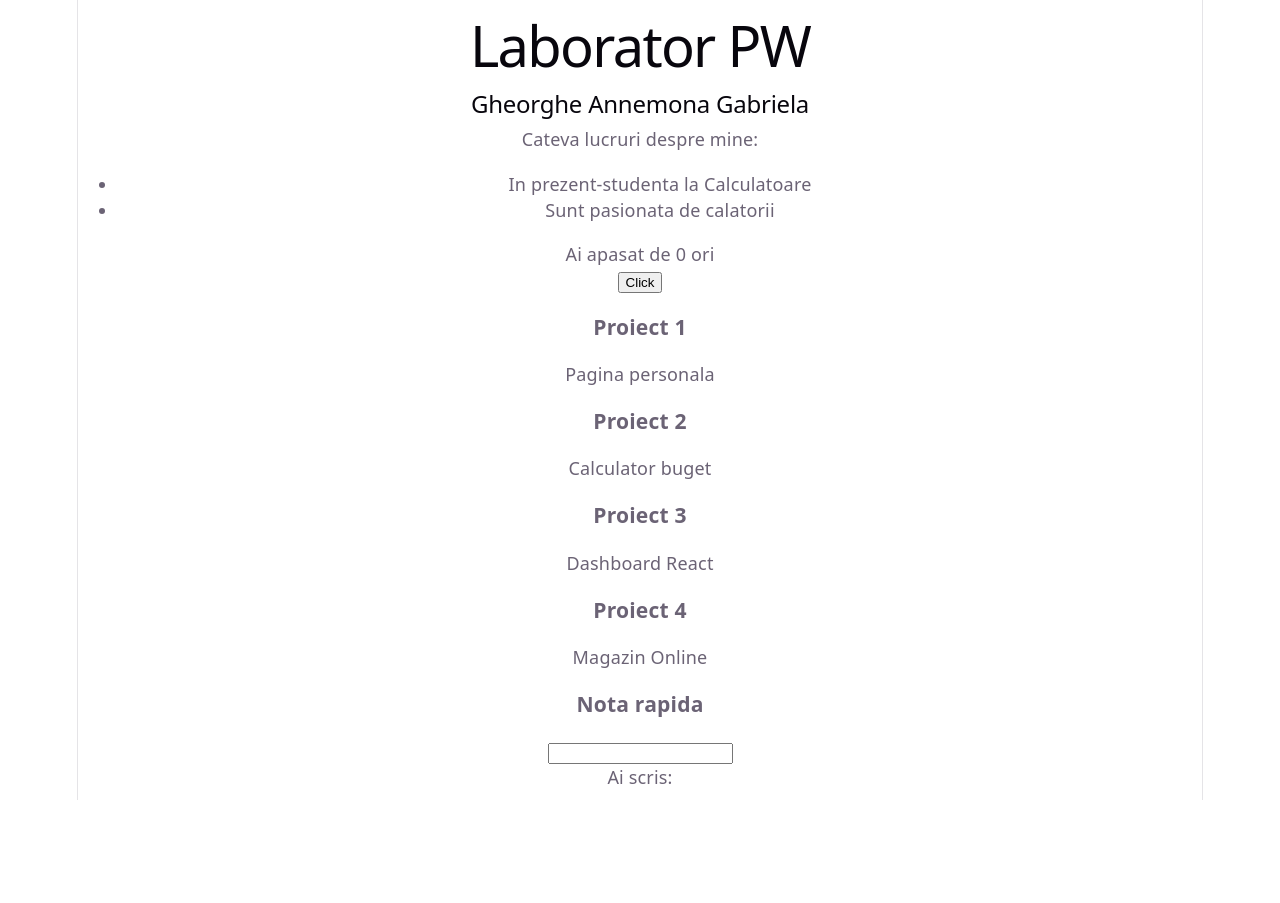
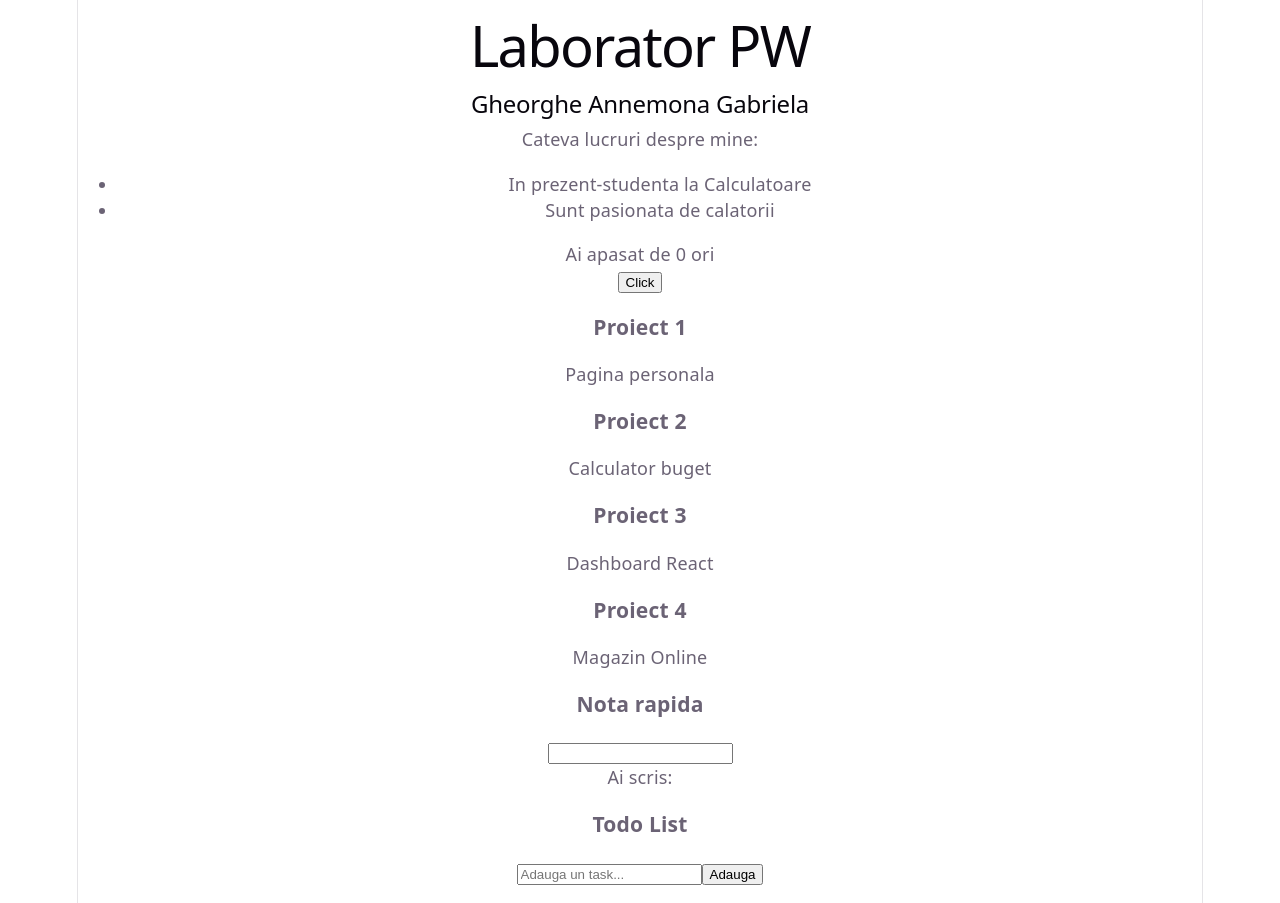
Before and after one commit to Annemona160/Lab-PW, a React (Vite) app: page / in a window 1280 px wide. Before the commit the page ends 800 px from the top, so only its background shows below. Built offline with nearby package versions, Linux system fonts and the light colour scheme.

Commit message:
ex2: Todo List — adăugare task-uri

```diff
--- a/src/App.jsx
+++ b/src/App.jsx
@@ -1,6 +1,7 @@
 import { useState } from 'react';
 import Card from './Card';
 import QuickNote from './QuickNote';
+import TodoList from './TodoList';
 function App() {
     const [count, setCount] = useState(0);
 
@@ -29,6 +30,7 @@
 })}
 
     <QuickNote />
+    <TodoList />
 
  </div>
  );
--- /dev/null
+++ b/src/TodoList.jsx
@@ -0,0 +1,27 @@
+import { useState } from 'react';
+function TodoList() {
+ const [todos, setTodos] = useState([]);
+ const [input, setInput] = useState('');
+ function handleAdd() {
+ if (input.trim() === '') return;       // Nu adauga text gol
+ setTodos([...todos, input]);          // Creeaza array NOU cu tot ce era + input
+ setInput('');                        // Goleste input-ul
+ }
+ return (
+ <div>
+ <h3>Todo List</h3>
+ <input
+ value={input}
+ onChange={(e) => setInput(e.target.value)}
+ placeholder="Adauga un task..."
+ />
+ <button onClick={handleAdd}>Adauga</button>
+ <ul>
+        {todos.map(function(todo, index) {
+          return <li key={index}>{todo}</li>;
+        })}
+      </ul>
+ </div>
+ );
+}
+export default TodoList;
```
